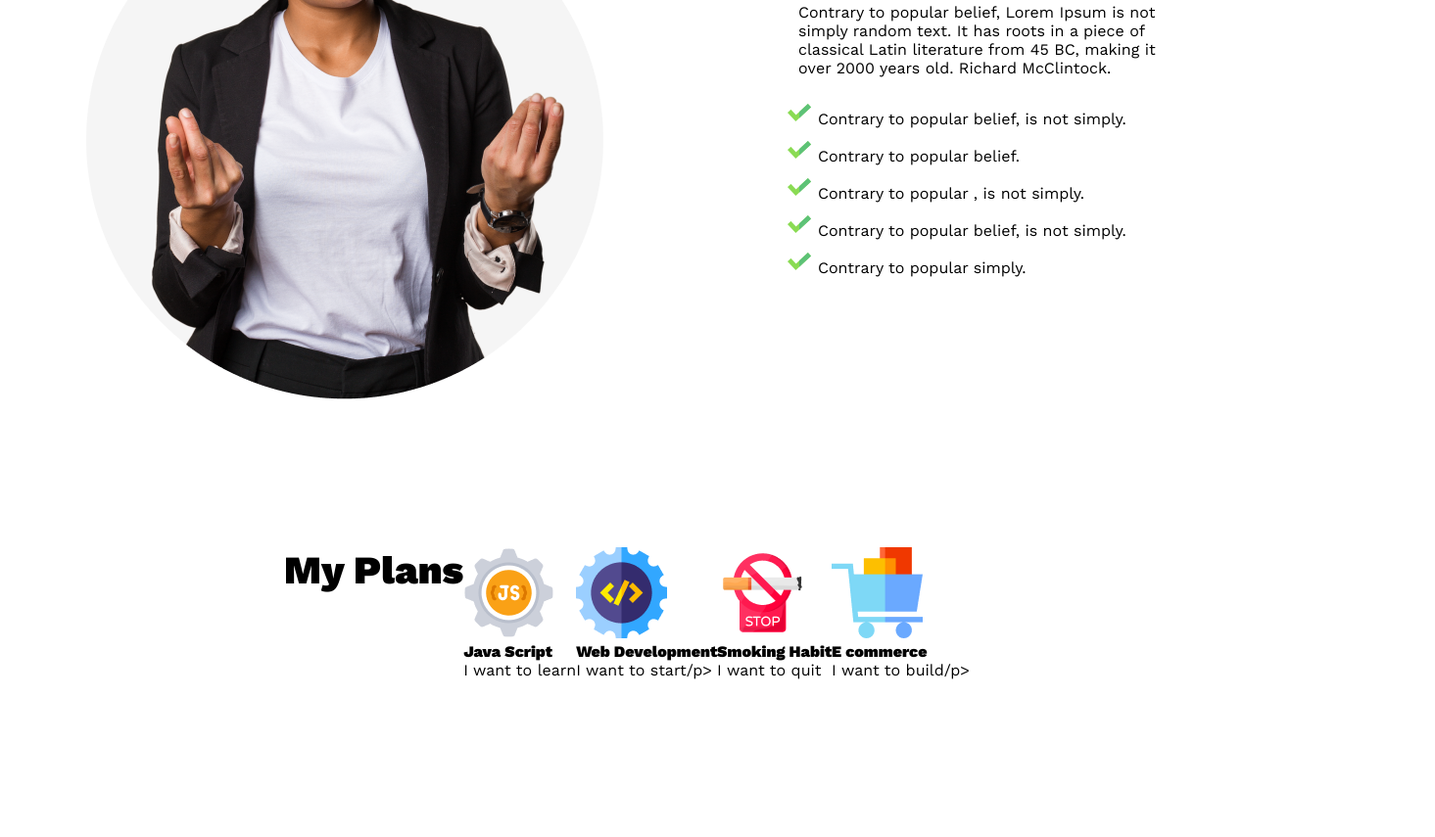
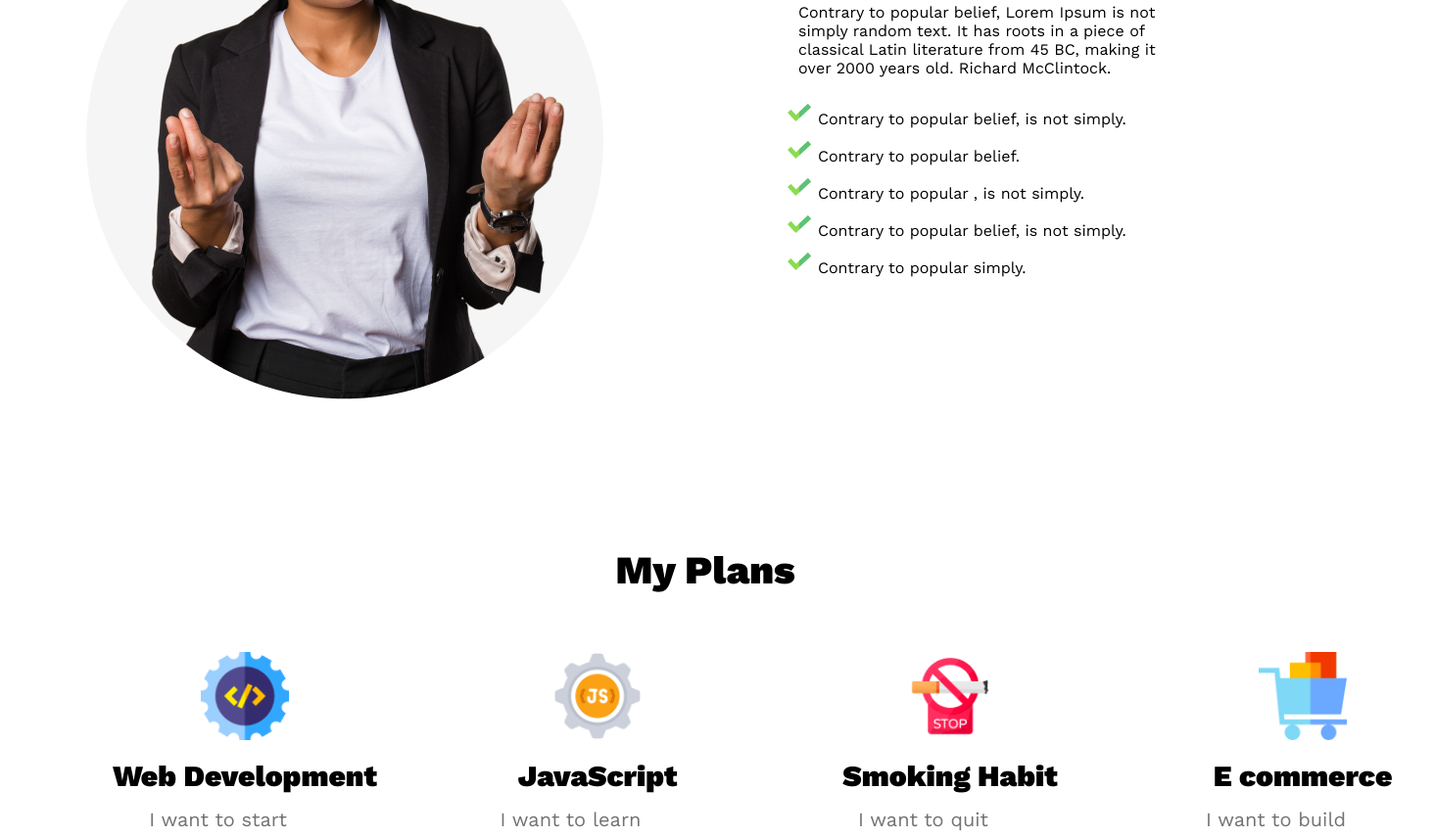
Before and after one commit to nnibras/New-year-new-me, a plain HTML site: page index.html in a window 1280 px wide. Shown: the part 1046-1901 px from the top of the page at 98% size, 1465 px wide, since content can reach past the window. Before the commit the page ends 1740 px from the top, so only its background shows below. Drawn offline with nearby package versions, Linux system fonts and the light colour scheme.

Commit message:
second section added

```diff
--- a/index.html
+++ b/index.html
@@ -11,7 +11,7 @@
     <link href="https://fonts.googleapis.com/css2?family=Work+Sans:ital,wght@0,400;0,900;1,700&display=swap" rel="stylesheet">
 
 
-    <link rel="icon" href="/images/icons/web.png">
+    <link rel="icon" href="/images/icons/balloons.png">
 </head>
 <body>
     <header class="header-container">
@@ -43,30 +43,39 @@
          </section>
 
          <section class="second-block">
+
+            <div class="h3">
                 <h3>My Plans</h3>
+            </div>
+
+            <div class="below-h3">
+
+                <div class="web-dev">
+                    <img src="/images/icons/web.png" alt="web dev">
+                    <h4>Web Development</h4>
+                    <p>I want to start</p>
+                 </div>
 
                  <div class="java-script">
-                <img src="/images/icons/js.png" alt="">
-                <h4>Java Script</h4>
+                    <img src="/images/icons/js.png" alt="java-script">
+                    <h4>JavaScript</h4>
                     <p>I want to learn</p>
                  </div>
 
-             <div class="web-dev">
-                <img src="/images/icons/web.png" alt="">
-                <h4>Web Development</h4>
-                <p>I want to start/p>
-             </div>
+
 
                  <div class="smoking-habit">
-                <img src="/images/icons/smoke.png" alt="">
+                    <img src="/images/icons/smoke.png" alt="cigarette">
                     <h4>Smoking Habit</h4>
                     <p>I want to quit</p>
                  </div>
 
                  <div class="ecommerce">
-                <img src="/images/icons/ecom.png" alt="">
+                    <img src="/images/icons/ecom.png" alt="ecom">
                     <h4>E commerce</h4>
-                <p>I want to build/p>
+                    <p>I want to build</p>
+                 </div>
+
             </div>
 
 
--- a/styles.css
+++ b/styles.css
@@ -110,13 +110,63 @@
 .second-block
 {
     display: flex;
+    flex-direction: column;
     justify-content: center;
     margin-top: 150px;
+    margin-left: 250px;
+}
+
+.below-h3
+{
+    display: flex;
+    justify-content: center;
+    margin-left: 230px;
+    text-align: center;
+
+}
+
+.below-h3 p
+{
+
+    margin-left: 20px;
+
+}
+
+.second-block div
+{
+    margin-right: 90px;
 }
 
 .second-block h3
 {
     font-weight: 700;
     font-size: 40px;
+    margin: 0;
     margin-bottom: 60px;
+    text-align: center;
 }
+
+.second-block img
+{
+    width: 90px;
+    height: 90px;
+    margin-bottom: 15px;
+}
+
+.second-block h4
+{
+    width: 270px;
+    height: 35px;
+    font-weight: 700;
+    font-size: 30px;
+    margin-bottom: 15px;
+}
+
+.second-block p
+{
+    width: 175px;
+    height: 30px;
+    color: #737272;
+    font-weight: 400;
+    font-size: 20px;
+}
```
Also changed, not shown: images/icons/balloons.png (added). Lines whose indentation alone changed are shown as unchanged.
